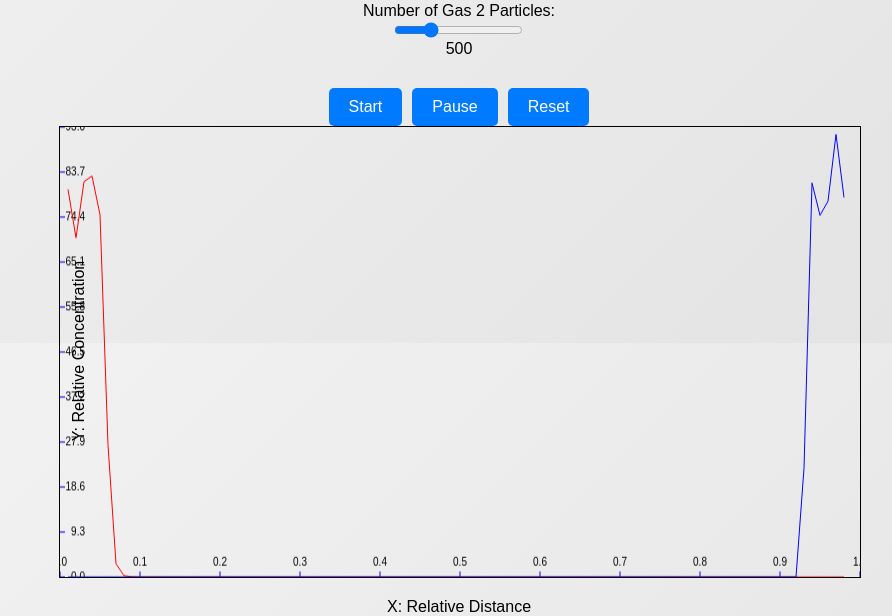
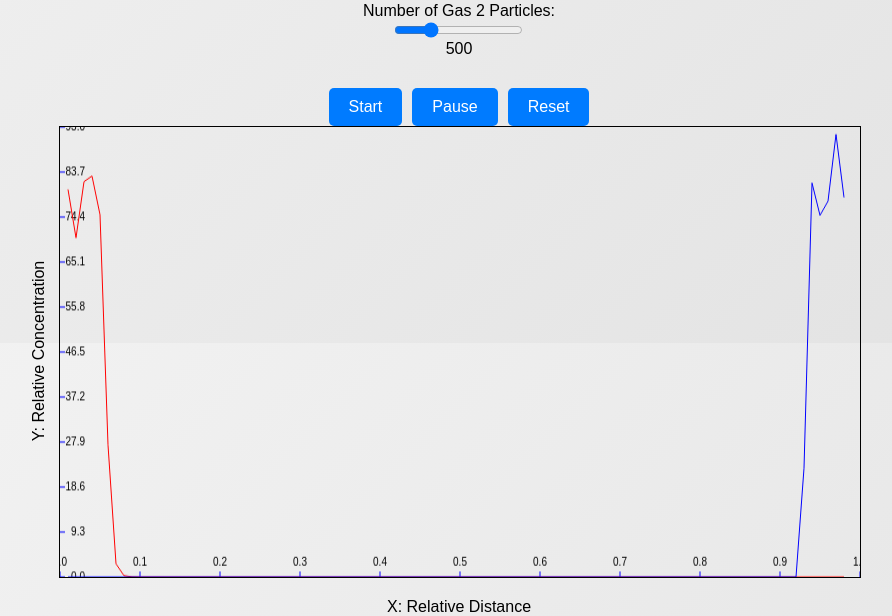
Before and after one commit to kitkatbarman/plotting_script, a Flask app: page /diffusion_simulation in a window 1280 px wide. Shown: the part 457-1073 px from the top of the page, without its empty margins (181-1073 px from the left). Run offline with Flask 3, Linux system fonts and the light colour scheme.

Commit message:
Update diffusion_simulation.html

```diff
--- a/app/templates/diffusion_simulation.html
+++ b/app/templates/diffusion_simulation.html
@@ -88,7 +88,7 @@
         .y-axis-label {
             text-align: center;
             position: absolute;
-            left: -70px; /* Increased distance */
+            left: -110px; /* Increased distance */
             top: 50%;
             transform: translateY(-50%) rotate(-90deg);
         }
```
